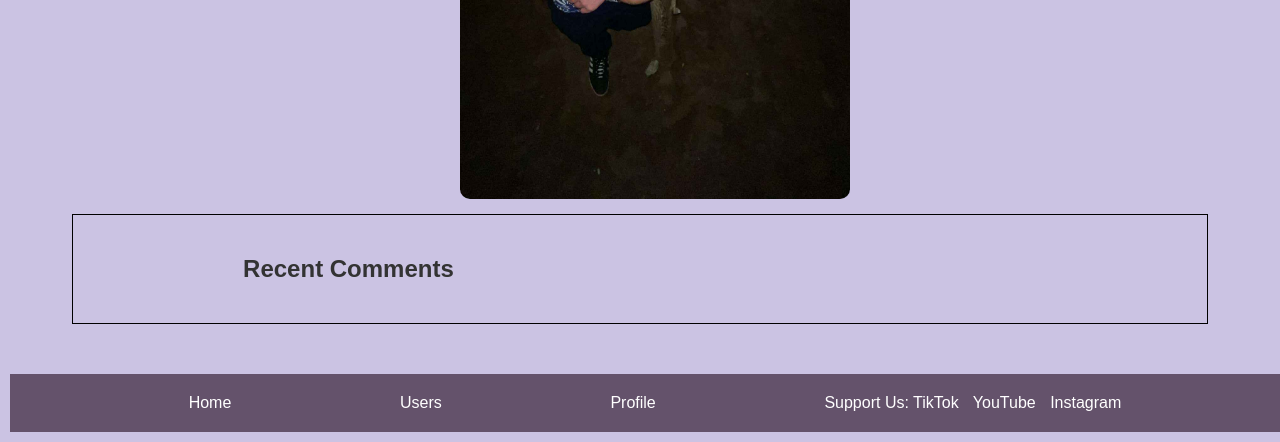
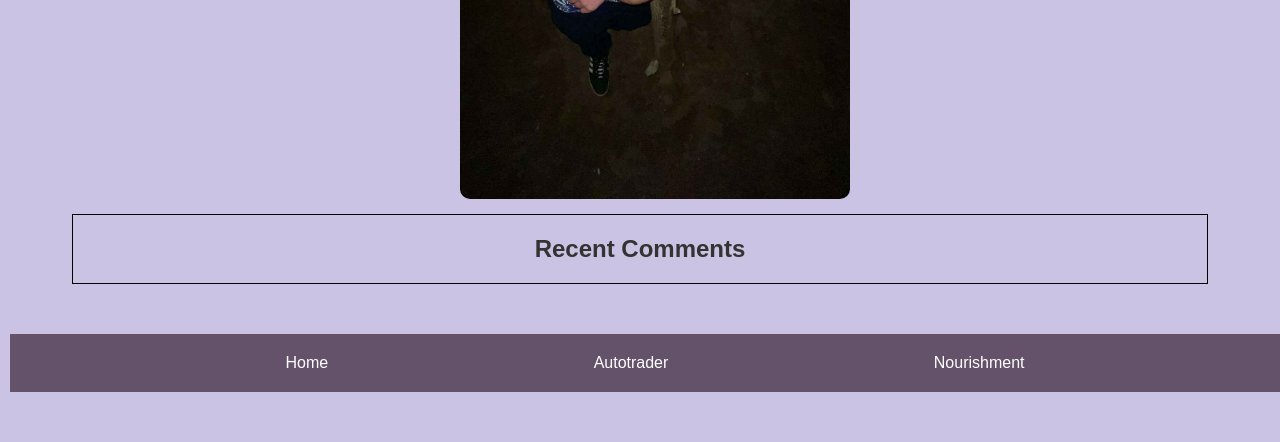
Before and after one commit to SwanwickMan/HarrisSite, a Django app: page / in a window 1280 px wide. Shown: the part 573-1015 px from the top of the page. After the commit the page ends 965 px from the top, so only its background shows below. Run offline with Django 5.2, Linux system fonts and the light colour scheme; data that the repository does not hold is empty.

Commit message:
dont remember

```diff
--- a/HarrisMclennan/views.py
+++ b/HarrisMclennan/views.py
@@ -30,7 +30,7 @@ def add_comment(request):
 
 
 def comments_display(request):
-    search_results = Comment.objects.all()
+    search_results = Comment.objects.order_by('-time_posted')
     context_dict = {"search_results": search_results}
     return render(request, 'HarrisMclennan/comments_display.html', context=context_dict)
 
--- /dev/null
+++ b/static/robots.txt
@@ -0,0 +1,2 @@
+User-agent: *
+Disallow: /
--- a/static/style/comments_display.css
+++ b/static/style/comments_display.css
@@ -87,8 +87,9 @@
     cursor: pointer;
 }
 
-.result:hover{
+.result:hover {
     border: 3px solid black;
+    transform: scale(1.1);
 }
 
 .result img {
--- a/static/style/home.css
+++ b/static/style/home.css
@@ -28,21 +28,17 @@
 
 
 .popular-posts {
+    display: flex;
+    flex-direction: column;
+    align-items: center;
     margin: auto;
-    display: flex;
-    justify-content: space-around;
     border: 1px solid black;
     width: 90%;
     height: auto;
 }
 
-.posts {
-    margin: 20px;
+.post {
     width: 70%;
-}
-
-.post {
-    width: 100%;
     border: 1px solid black;
     margin: 5px;
     padding: 5px;
@@ -51,6 +47,7 @@
 
 .post:hover {
     border: 3px solid black;
+    transform: scale(1.1);
 }
 
 .post img {
--- a/templates/HarrisMclennan/base.html
+++ b/templates/HarrisMclennan/base.html
@@ -5,6 +5,7 @@
 <html lang="en">
 
 <head>
+    <link rel="icon" href="{% static 'images/favicon.ico' %}" type="image/x-icon">
     <link rel="stylesheet" href="{% static 'style/base.css' %}">
     <link rel="stylesheet" href="{% static 'style/theme.css' %}">
     {% block extra_style_sheet %} {% endblock %}
@@ -39,14 +40,8 @@
 
     <footer>
         <a href="{% url 'HarrisMclennan:index' %}">Home</a>
-        <a href="">Users</a>
-        <a href="">Profile</a>
-        <div id="support-us">
-            <span>Support Us:</span>
-            <a href="https://www.tiktok.com/@gufilmsociety">TikTok</a>
-            <a href="https://www.youtube.com/channel/UC3ZZNaKIOgTL1W3QsRmA-HA">YouTube</a>
-            <a href="https://www.instagram.com/gufilmmaking/">Instagram</a>
-        </div>
+        <a href="https://www.autotrader.co.uk/">Autotrader</a>
+        <a href="https://www.tiktok.com/search?q=young%20shelden%20brainrot%20quiz&t=1726946769733">Nourishment</a>
     </footer>
 
     {% block extra_js %} {% endblock %}
--- a/templates/HarrisMclennan/comments_display.html
+++ b/templates/HarrisMclennan/comments_display.html
@@ -15,7 +15,7 @@
         {% for result in search_results %}
             <div class="result" onclick="window.location.href = ''">
                 <h3>Anonymous Commenter @{{ result.time_posted }}</h3>
-                <p>Comment: {{ result.comment_content }}</p>
+                <div>Comment: {{ result.comment_content|safe }}</div>
             </div>
         {% endfor %}
     </div>
--- a/templates/HarrisMclennan/index.html
+++ b/templates/HarrisMclennan/index.html
@@ -19,15 +19,12 @@ Home
     </div>
 
     <div class="popular-posts">
-        <div class="posts">
-            <h2>Recent Comments</h2>
-            {% for result in recent_comments %}
-                <div class="post" onclick="window.location.href = ''">
-                    <h3>Anonymous Commenter @{{ result.time_posted }}</h3>
-                    <p>Comment: {{ result.comment_content }}</p>
-                </div>
-            {% endfor %}
-
-        </div>
+        <h2>Recent Comments</h2>
+        {% for result in recent_comments %}
+            <div class="post" onclick="this.requestFullscreen()">
+                <h3>Anonymous Commenter @{{ result.time_posted }}</h3>
+                <div>Comment: {{ result.comment_content|safe }}</div>
+            </div>
+        {% endfor %}
     </div>
 {% endblock %}
```
Also changed, not shown: static/images/favicon.ico (added).
